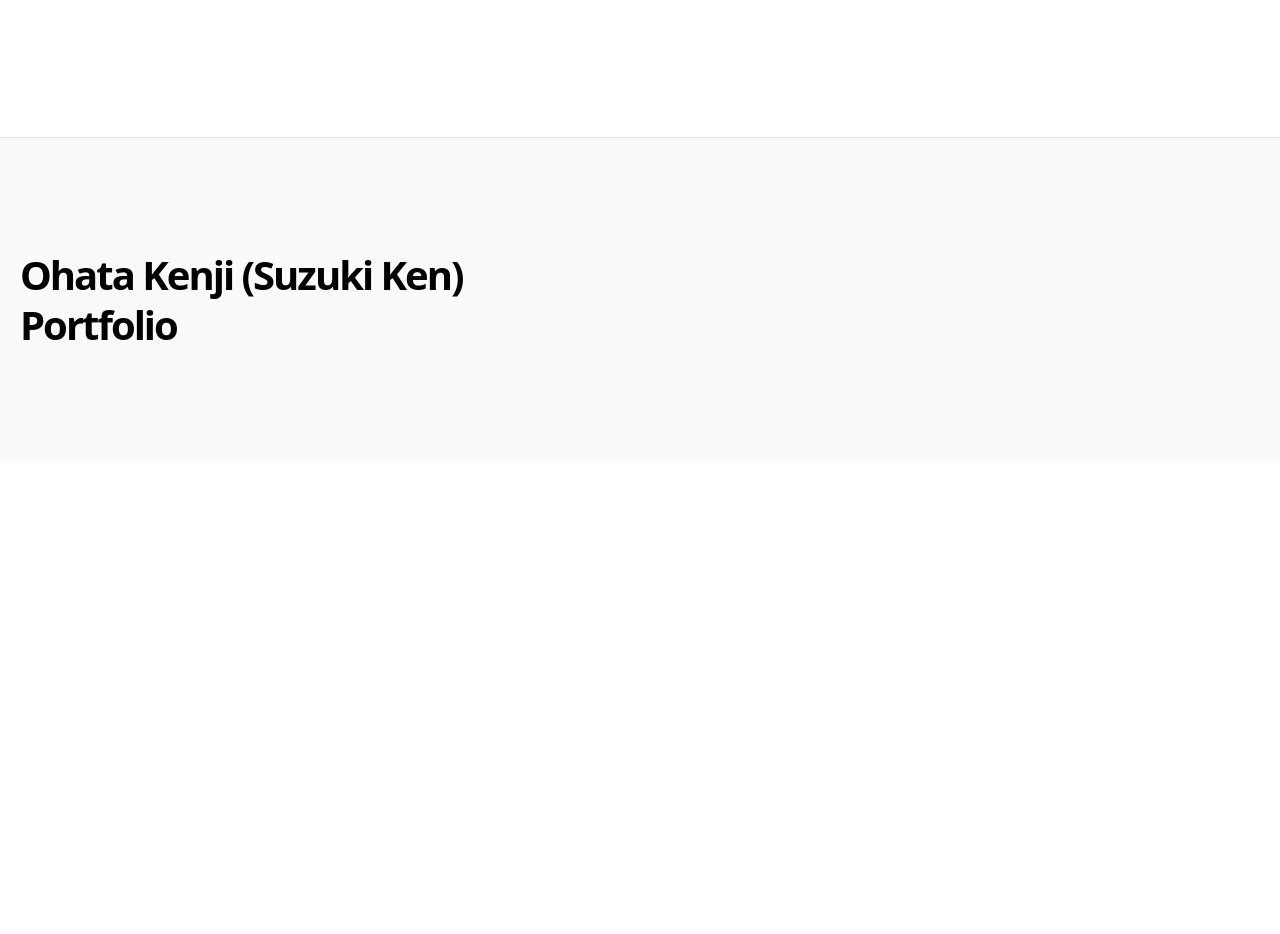
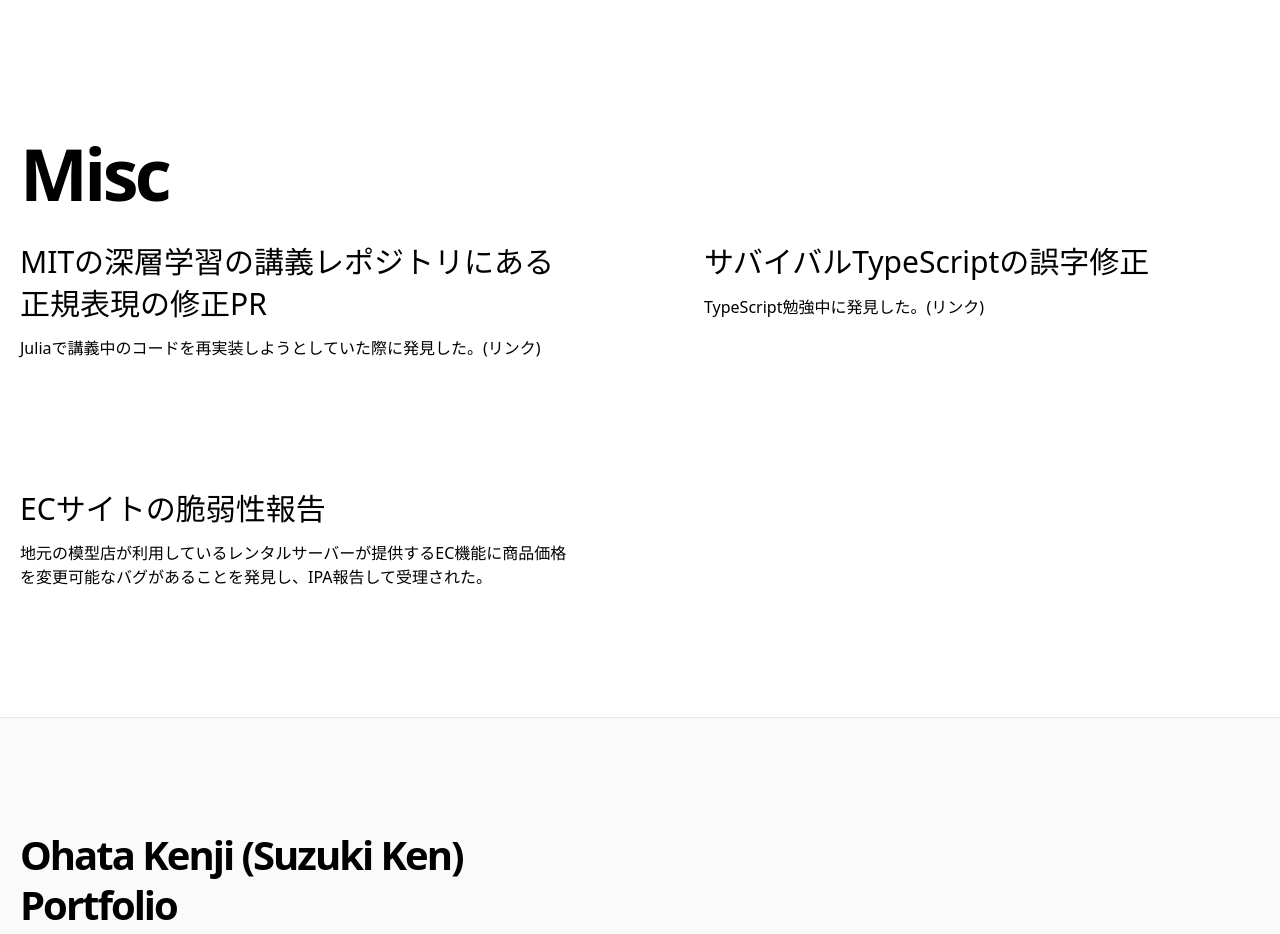
Before and after one commit to OhataKenji/portfolio, a Next.js app: page / in a window 1280 px wide. Shown: the part 2640-3574 px from the top of the page. Before the commit the page ends 3102 px from the top, so only its background shows below. Built offline with nearby package versions, Linux system fonts and the light colour scheme.

Commit message:
write misc

```diff
--- /dev/null
+++ b/components/misc-item.tsx
@@ -0,0 +1,16 @@
+import { ReactNode } from 'react'
+
+type Props = {
+    title: string,
+    children: ReactNode
+}
+
+const MiscItem = (props: Props) => {
+    return (
+        <div>
+            <h3 className="text-3xl mb-3 leading-snug">{props.title}</h3>
+            <div>{props.children}</div>
+        </div>)
+}
+
+export default MiscItem
--- /dev/null
+++ b/components/misc.tsx
@@ -0,0 +1,33 @@
+import { spawn } from 'child_process'
+import Link from 'next/link'
+import SectionTitle from '../components/section-title'
+import MiscItem from './misc-item'
+
+const items = [
+    {
+        'title': 'MITの深層学習の講義レポジトリにある正規表現の修正PR',
+        'child': (<span>Juliaで講義中のコードを再実装しようとしていた際に発見した。<Link href={"https://github.com/aamini/introtodeeplearning/pull/65"}><a className="hover:underline">(リンク)</a></Link></span>)
+    },
+    {
+        'title': 'サバイバルTypeScriptの誤字修正',
+        'child': (<span>TypeScript勉強中に発見した。<Link href={'https://github.com/yytypescript/book/pull/13'}><a className="hover:underline">(リンク)</a></Link></span>)
+    },
+    {
+        'title': 'ECサイトの脆弱性報告',
+        'child': (<span>地元の模型店が利用しているレンタルサーバーが提供するEC機能に商品価格を変更可能なバグがあることを発見し、IPA報告して受理された。</span>)
+    },
+]
+
+const Misc = () => {
+    const miscIterms = items.map(({ title, child }) => (<MiscItem key={title} title={title}>{child}</MiscItem>))
+    return (
+        <section>
+            <SectionTitle>Misc</SectionTitle>
+            <div className="grid grid-cols-1 md:grid-cols-2 md:gap-x-16 lg:gap-x-32 gap-y-20 md:gap-y-32 mb-32">
+                {miscIterms}
+            </div>
+        </section>
+    )
+}
+
+export default Misc
--- a/pages/index.tsx
+++ b/pages/index.tsx
@@ -5,6 +5,7 @@ import Layout from '../components/layout'
 import { getAllPosts } from '../lib/api'
 import Head from 'next/head'
 import Post from '../types/post'
+import Misc from '../components/misc'
 
 type Props = {
   productArticles: Post[]
@@ -20,6 +21,7 @@ const Index = ({ productArticles }: Props) => {
         <Container>
           <Intro />
           {productArticles.length > 0 && <ProductArticles posts={productArticles} />}
+          <Misc></Misc>
         </Container>
       </Layout>
     </>
```
